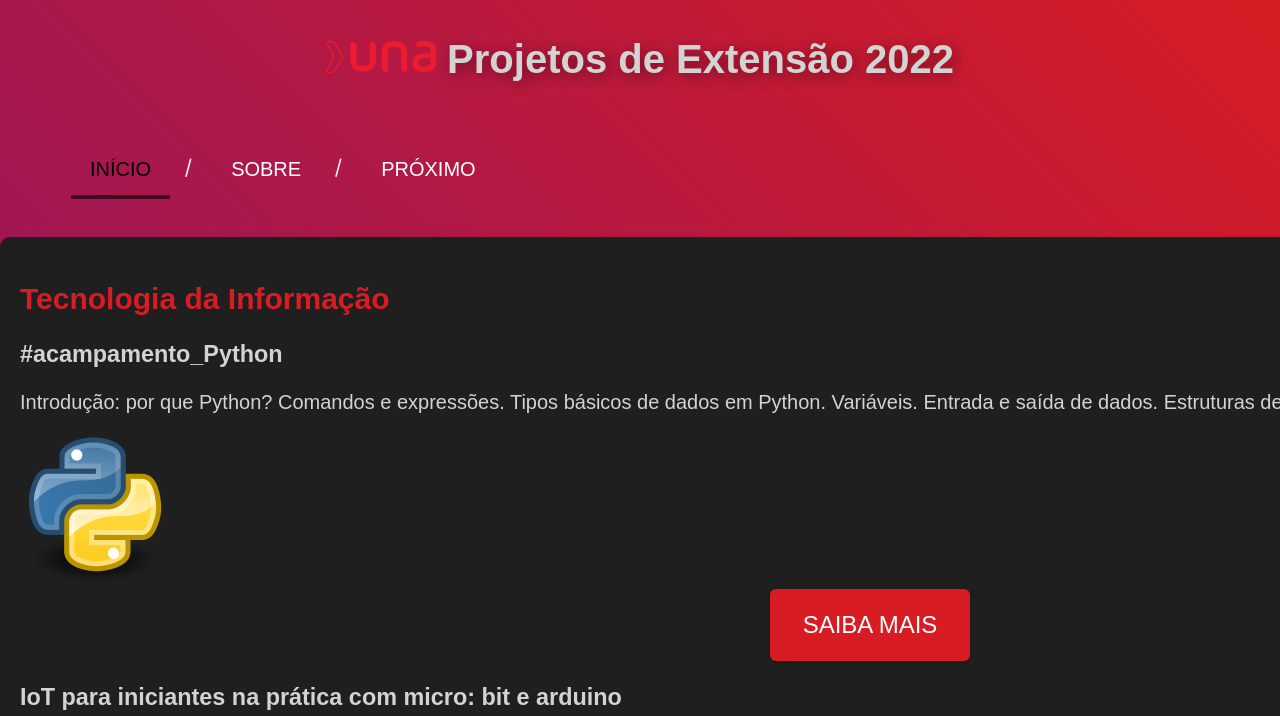
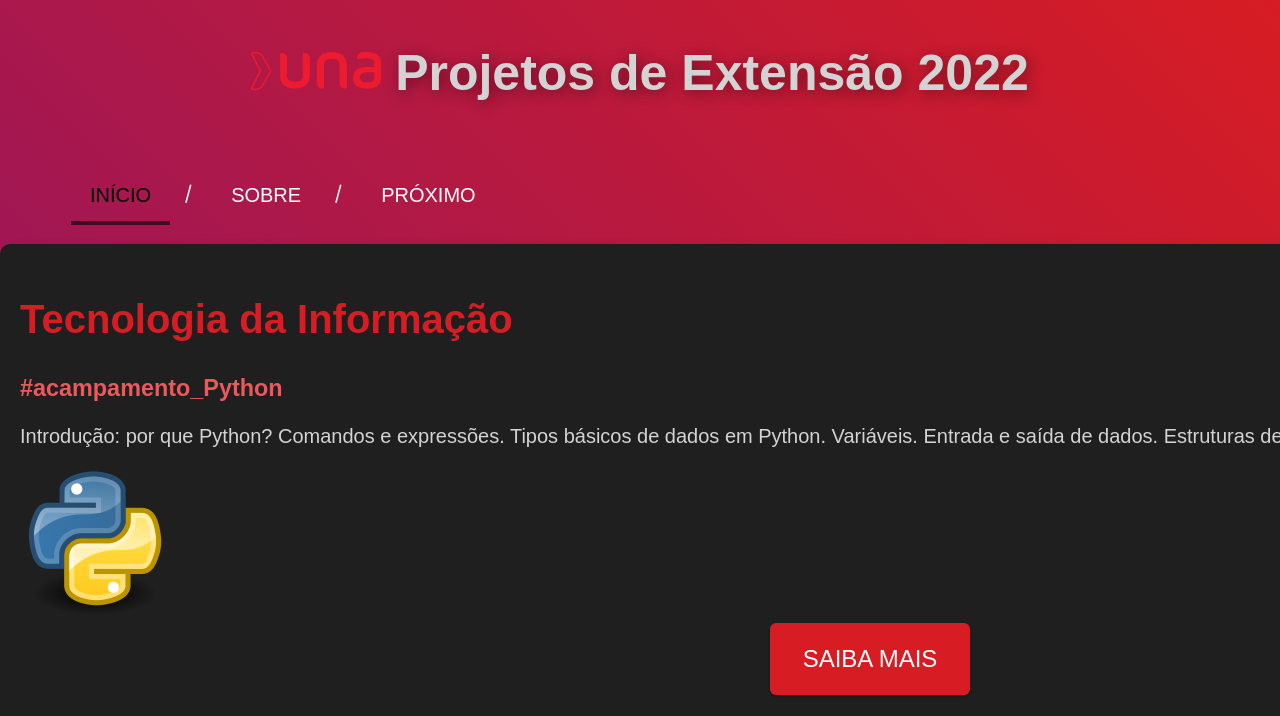
Before and after one commit to JuanHenrique04/HTML-CSS, a plain HTML site: page Projeto/index.html in a window 1280 px wide. Shown: the top 716 px of the page. Drawn offline with Linux system fonts and the light colour scheme.

Commit message:
outras alterações CSS

```diff
--- a/Projeto/index.html
+++ b/Projeto/index.html
@@ -10,7 +10,7 @@
 <body>
     <div class="caixa">
         <header>
-            <h1><img src="imagens/una.png" alt="una" width="110px"> Projetos de Extensão 2022</h1>
+            <h1><img src="imagens/una.png" alt="una" width="130px"> Projetos de Extensão 2022</h1>
             <nav>
                 <ul>
                 <li class="ativo"><a href="index.html">INÍCIO</a></li>
--- a/Projeto/style.css
+++ b/Projeto/style.css
@@ -15,6 +15,7 @@ header{
 }
 header h1{
     text-shadow: 3px 3px 15px rgba(0, 0, 0, 0.438);
+    font-size: 50px;
 }
 main{
     background-color: rgb(31, 31, 31);
@@ -26,6 +27,10 @@ main{
 }
 h2{
     color: #D71C23;
+    font-size: 40px;
+}
+h3{
+    color: #ee585d;
 }
 .caixa{
     padding: 10px;
```
